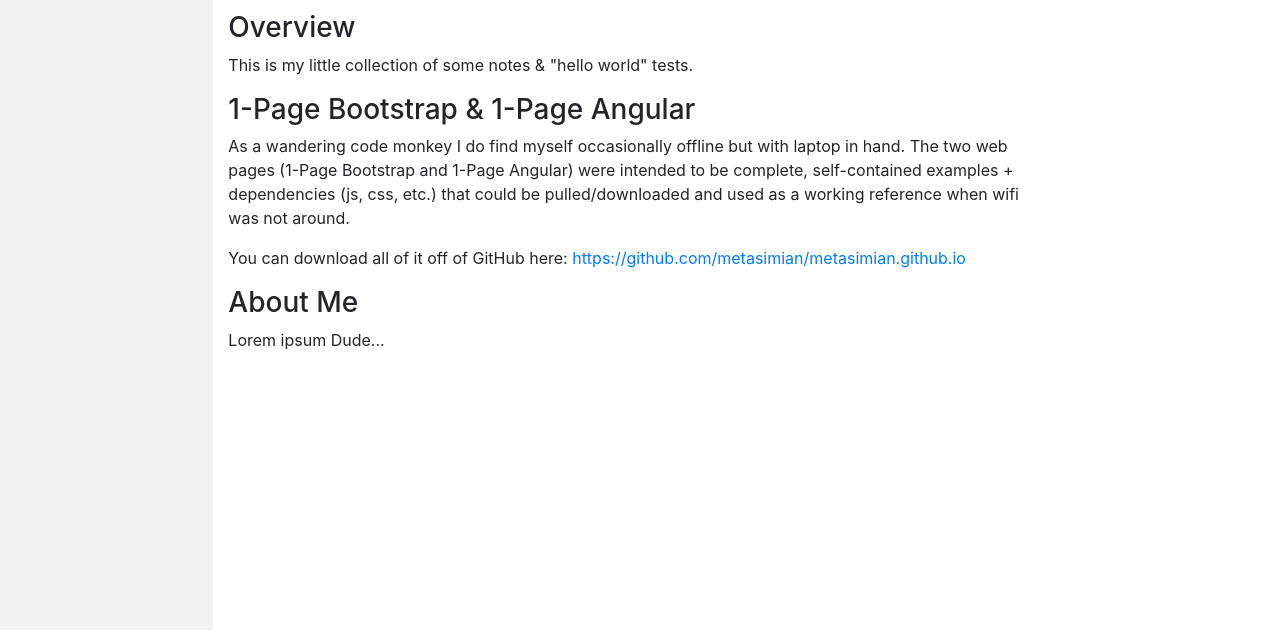
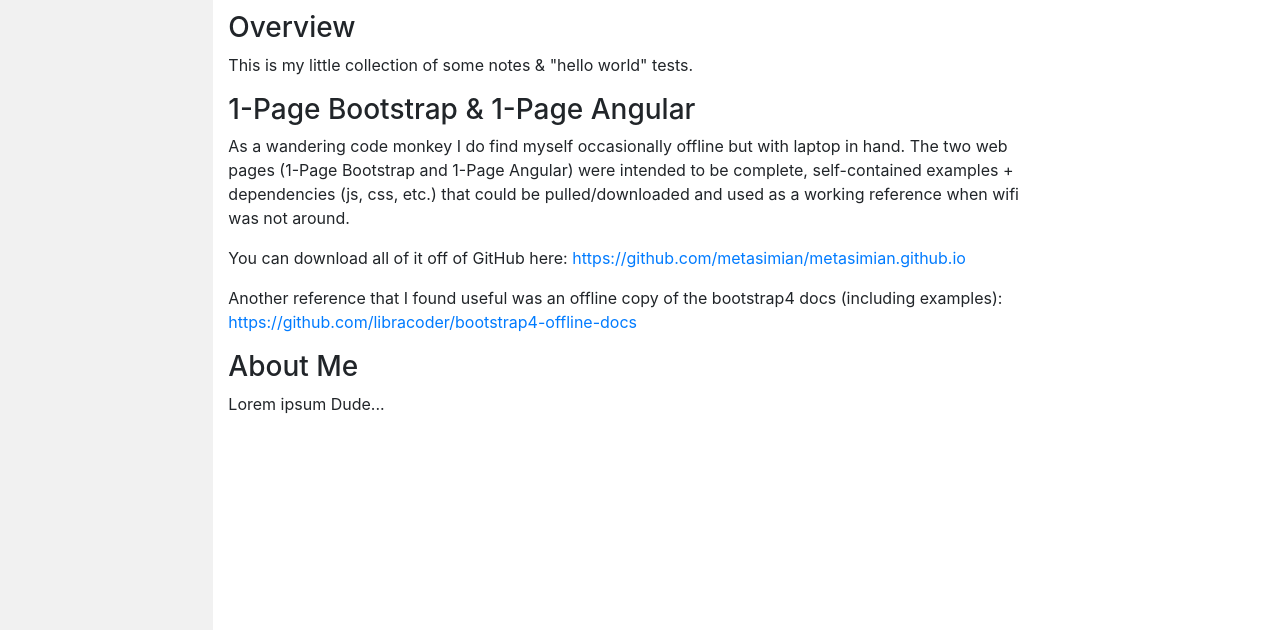
Before and after one commit to metasimian/metasimian.github.io, a plain HTML site: page index.html in a window 1280 px wide. Shown: the part 126-758 px from the top of the page. Drawn offline with Linux system fonts and the light colour scheme.

Commit message:
Another reference....

```diff
--- a/index.html
+++ b/index.html
@@ -43,6 +43,7 @@
 	  <h3>1-Page Bootstrap & 1-Page Angular</h3>
       <p>As a wandering code monkey I do find myself occasionally offline but with laptop in hand.  The two web pages (1-Page Bootstrap and 1-Page Angular) were intended to be complete, self-contained examples + dependencies (js, css, etc.) that could be pulled/downloaded and used as a working reference when wifi was not around.</p>
 	  <p>You can download all of it off of GitHub here: <a href="https://github.com/metasimian/metasimian.github.io" target="_new">https://github.com/metasimian/metasimian.github.io</a></p>
+	  <p>Another reference that I found useful was an offline copy of the bootstrap4 docs (including examples): <a href="https://github.com/libracoder/bootstrap4-offline-docs" target="_new">https://github.com/libracoder/bootstrap4-offline-docs</a></p>
       <h3>About Me</h3>
       <p>Lorem ipsum Dude...</p>
     </div>
```
